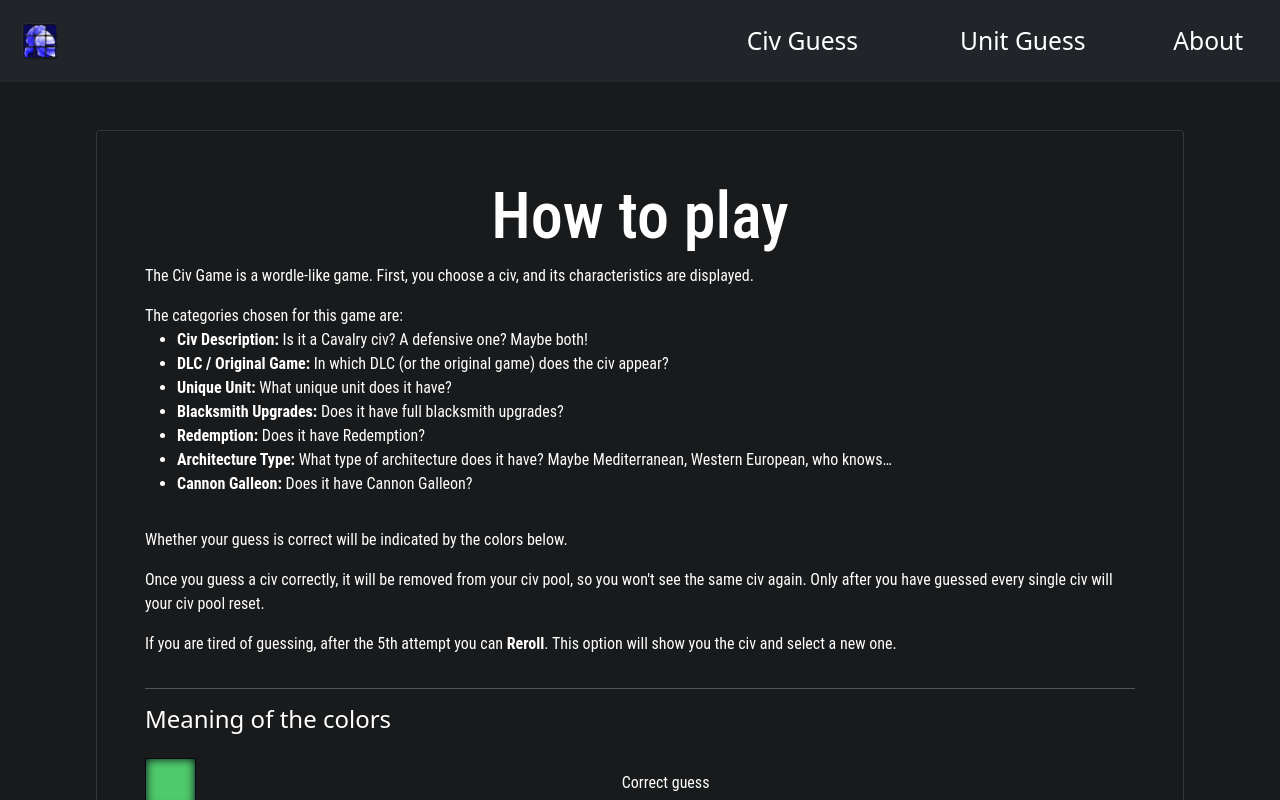
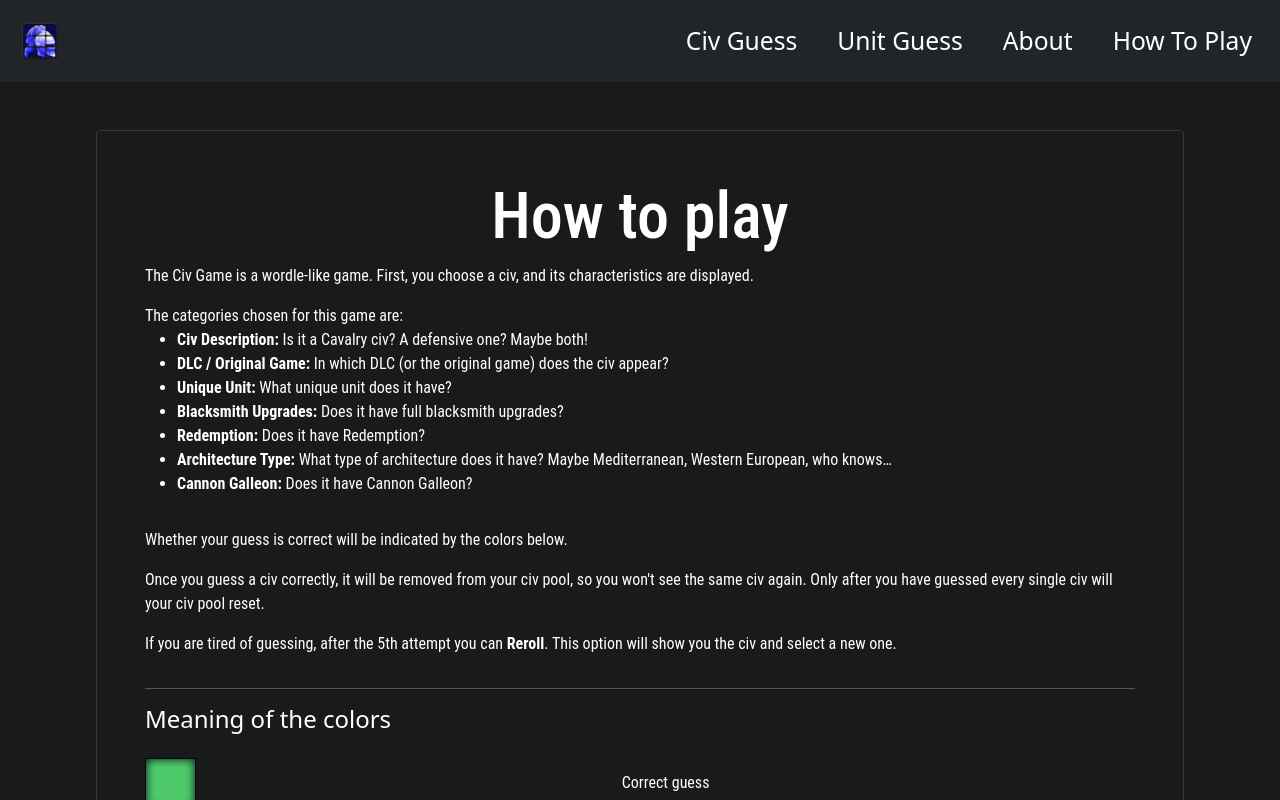
Before and after one commit to SantiagoRibot96/Agedle-Front, a React (Vite) app in the folder agedle/: page /howto in a window 1280 px wide. Before the commit this address led to /. Shown: the top 800 px of the page. Built offline with nearby package versions, Linux system fonts and the light colour scheme; no server answers.

Commit message:
cambios landing page

```diff
--- a/agedle/src/App.jsx
+++ b/agedle/src/App.jsx
@@ -4,7 +4,7 @@ import Header from "./Components/Header";
 import Footer from "./Components/Footer";
 import CivGame from "./Views/CivGame";
 import UnitGame from "./Views/UnitGame";
-import Home from "./Views/Home";
+import HowTo from "./Views/HowTo";
 import About from "./Views/About";
 
 import './Main.css'
@@ -17,11 +17,12 @@ function App() {
       <Header />
 
       <Routes>
-        <Route path="/" element={<Home />} />
-        <Route path="*" element={<Navigate to="/" />} />
+        <Route path="/" element={<Navigate to="/game/civ" />} />
+        <Route path="*" element={<Navigate to="/game/civ" />} />
         <Route path="/game/civ" element={<CivGame />} />
         <Route path="/game/unit" element={<UnitGame />} />
         <Route path="/about" element={<About />} />
+        <Route path="/howto" element={<HowTo />} />
       </Routes>
 
       <Footer />
--- a/agedle/src/Components/Header.jsx
+++ b/agedle/src/Components/Header.jsx
@@ -8,19 +8,24 @@ export default function Header() {
                     <img src={"/iconBCK.png"} className="m-2 logo" alt="Logo"/>
                 </Link>
             </div>
-            <div className="col-2 container-fluid">
+            <div className="col container-fluid">
                 <Link className="navbar-brand" to="/game/civ">
                     Civ Guess
                 </Link>
             </div>
-            <div className="col-2 container-fluid">
+            <div className="col container-fluid">
                 <Link className="navbar-brand" to="/game/unit">
                     Unit Guess
                 </Link>
             </div>
-            <div className="col-1 container-fluid">
+            <div className="col container-fluid">
                 <Link className="navbar-brand" to="/about">
                     About
+                </Link>
+            </div>
+            <div className="col container-fluid">
+                <Link className="navbar-brand" to="/howto">
+                    How To Play
                 </Link>
             </div>
         </nav>
--- a/agedle/src/Views/Home.jsx
+++ b/agedle/src/Views/HowTo.jsx
@@ -1,6 +1,6 @@
 import Donation from "../Components/Donation"
 
-const Home = () => {
+const HowTo = () => {
   return (
     <div className="d-flex justify-content-center">
       <div className="card p-5 hola1 w-md-75 text-start">
@@ -60,4 +60,4 @@ const Home = () => {
   )
 }
 
-export default Home
+export default HowTo
```
